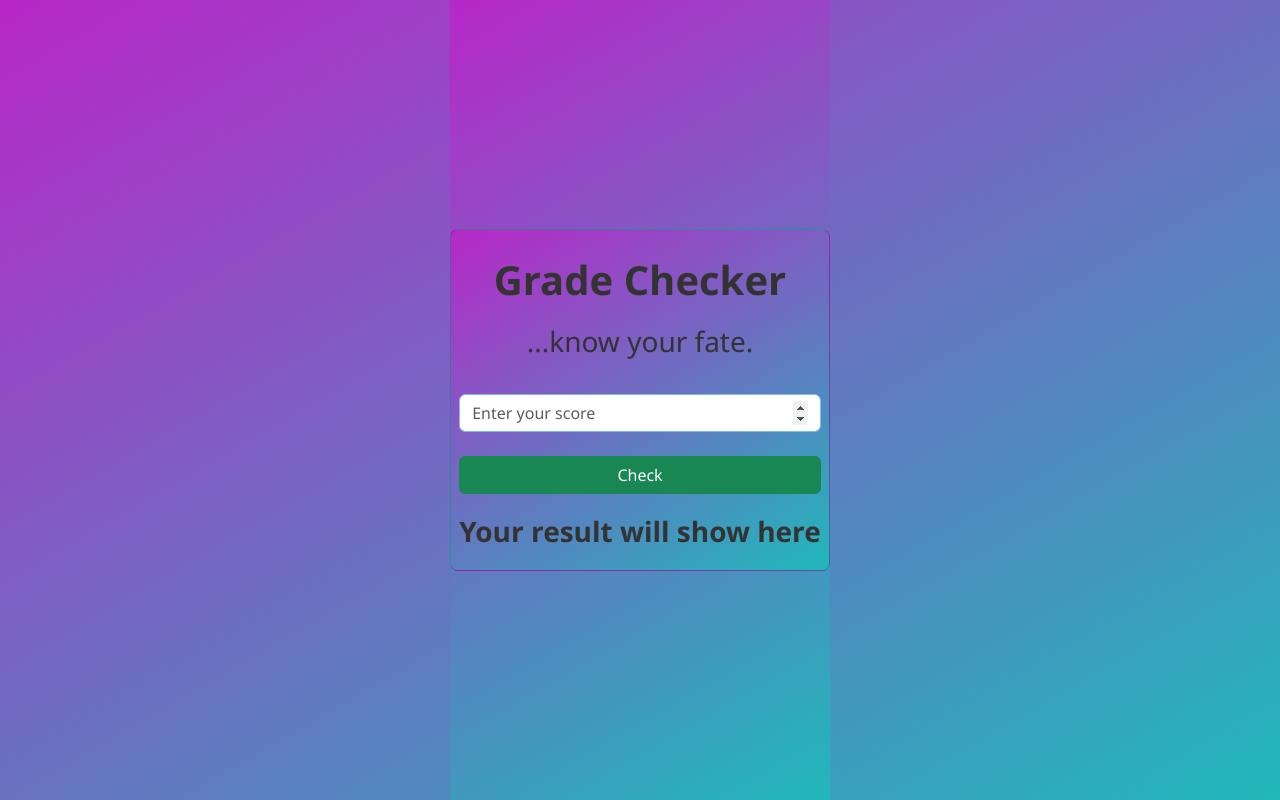
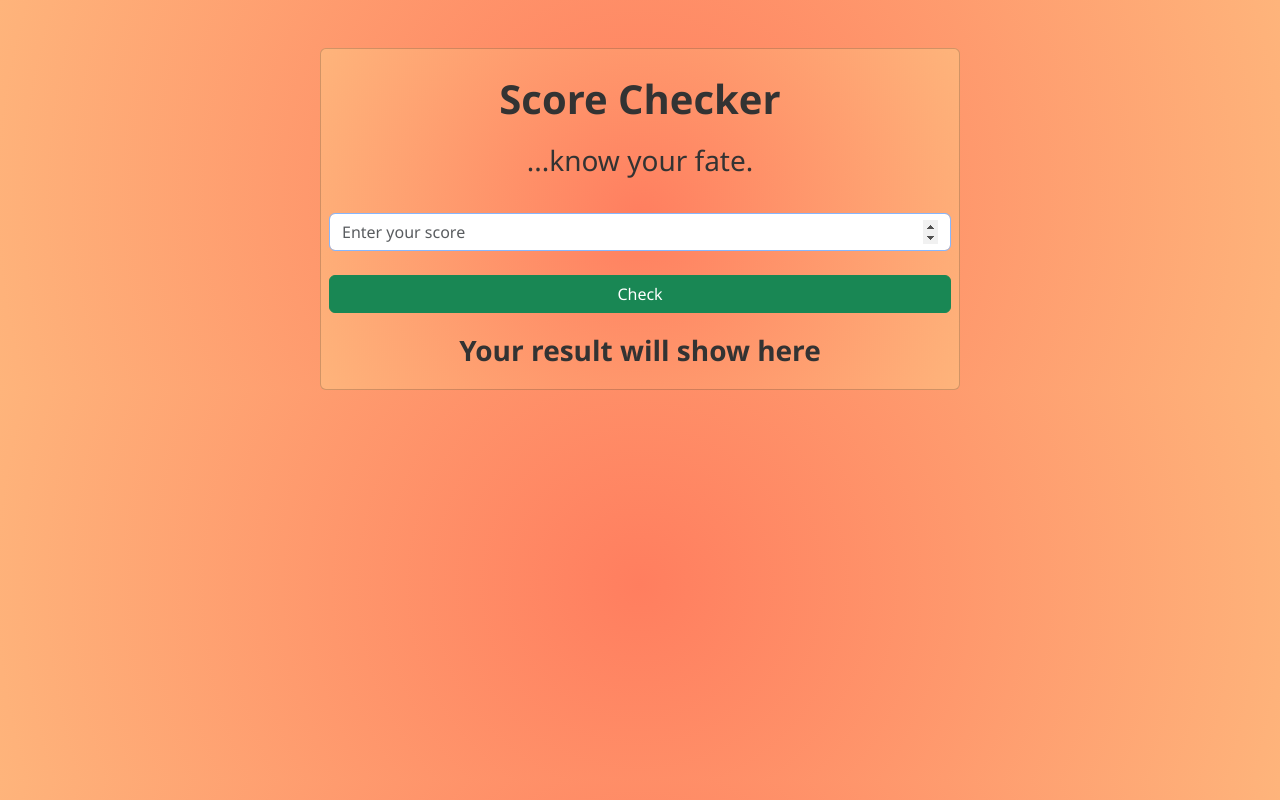
Before and after one commit to ForeProGeek/grade-checker, a plain HTML site: page index.html in a window 1280 px wide. Drawn offline with nearby package versions, Linux system fonts and the light colour scheme.

Commit message:
first changes

```diff
--- a/final.html
+++ b/index.html
@@ -6,41 +6,43 @@
     <title>Document</title>
     <link href="https://cdn.jsdelivr.net/npm/bootstrap@5.3.3/dist/css/bootstrap.min.css" rel="stylesheet" integrity="sha384-QWTKZyjpPEjISv5WaRU9OFeRpok6YctnYmDr5pNlyT2bRjXh0JMhjY6hW+ALEwIH" crossorigin="anonymous">
     <style>
-        body, html{
+        body{
             height: 100%;
-            margin: 0;
-            display: flex;
+            margin-top: 0;
             align-items: center;
             justify-content: center;
-            background: linear-gradient(150deg, #b827c8, #20b8bb);
+            background: radial-gradient(circle, #ff7e5f, #feb47b);
             font-family: 'Segoe UI', Tahoma, Geneva, Verdana, sans-serif;
             color: #ebdfdf;
         }
-
         .card {
-            background: linear-gradient(150deg, #b827c8, #20b8bb);
-            width: 100%;
-            border-radius: 10px;
+            background: radial-gradient(circle, #ff7e5f, #feb47b);
+            width: 50%;
             padding: 10px;
             color: #333;
-            box-shadow: 0 4px 8px rgba(0, 0, 0, 0.2);
         }
     </style>
 </head>
 <body>
-    <div class="">
-        <div class="card text-center col-lg-4 col-md-6 col-sm-10 mx-auto shadow-none rounded-3 px-2">
-            <h1 class="text-center my-lg-3 fw-bold">Grade Checker</h1>
-            <p class="text-center fs-3">...know your fate.</p>
-            <input type="number" class="form-control shadow-none my-lg-3 my-2" placeholder="Enter your score" id="score" autofocus>
-            <button onclick="gradeChecker()" type="button" class="btn btn-success btn-rounded my-2 w-100">Check</button>
-        <div class="text-center fw-bold fs-3 my-2" id="showResult">Your result will show here</div>
+    <div class="container-fluid mt-5">
+        <div class="row">
+            <div class="card text-center col-lg-4 col-md-6 col-sm-10 mx-auto shadow-none px-2 justify-content-center">
+                <h1 class="text-center my-lg-3 fw-bold">Score Checker</h1>
+                <p class="text-center fs-3">...know your fate.</p>
+                <input type="number" class="form-control shadow-none my-lg-3 my-2" placeholder="Enter your score" id="score" autofocus>
+                <button onclick="gradeChecker()" type="button" class="btn btn-success btn-rounded my-2 w-100">Check</button>
+                <div class="text-center fw-bold fs-3 my-2" id="showResult">
+                    Your result will show here
+                </div>
+            </div>
+        </div>
     </div>
 
     <script>
         function gradeChecker(){
             if(score.value == '') {
-                alert('Enter again')
+                showResult.innerHTML = ""
+                showResult.innerHTML = "Invalid input"
             } else {
                 var userScore = Number(score.value)
                 if(userScore >=0 && userScore <= 39.4) {
@@ -70,6 +72,9 @@
                 } else if(userScore >=79.5 && userScore <100) {
                     showResult.innerHTML = ''
                     showResult.innerHTML = 'A1-Excellent'
+                } else{
+                    showResult.innerHTML = ''
+                    showResult.innerHTML = 'Re-enter score'
                 }
             }
         }
```
